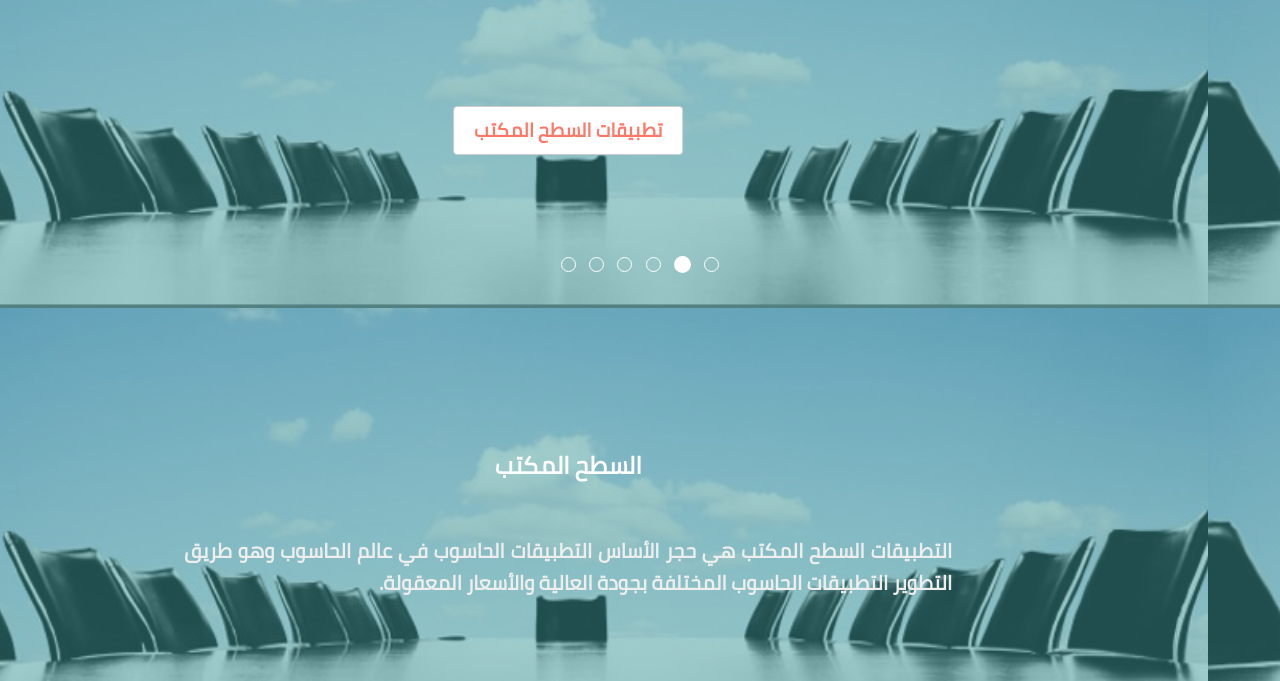
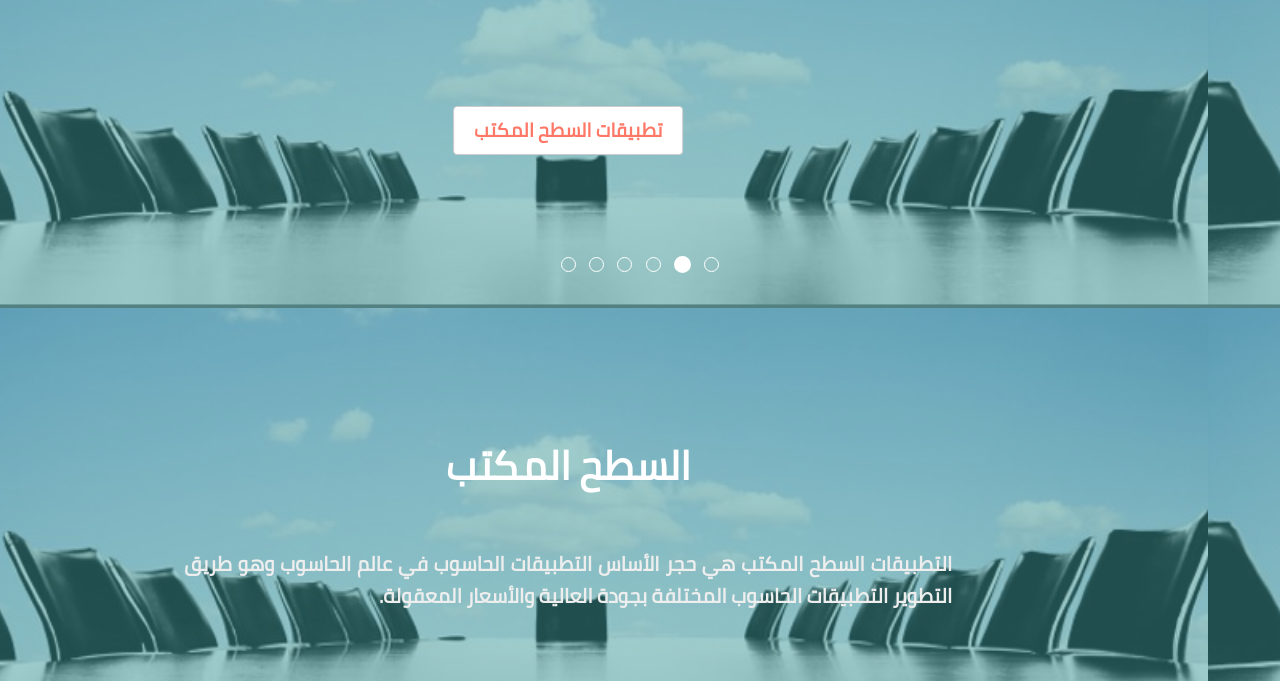
Before and after one commit to softwarepioneers/ibrahim, a plain HTML site: page home.html in a window 1280 px wide. Shown: the part 132-813 px from the top of the page. Drawn offline with Linux system fonts and the light colour scheme.

Commit message:
asasa
asasa

```diff
--- a/css/style.css
+++ b/css/style.css
@@ -1465,3 +1465,8 @@ hr{
 @media only screen and (min-width: 992px) {
   .ibrahim {text-align: justify;}
 }
+
+
+@media screen and (min-width: 992px) {
+  .FONTS {font-size:40px;}
+}
```
